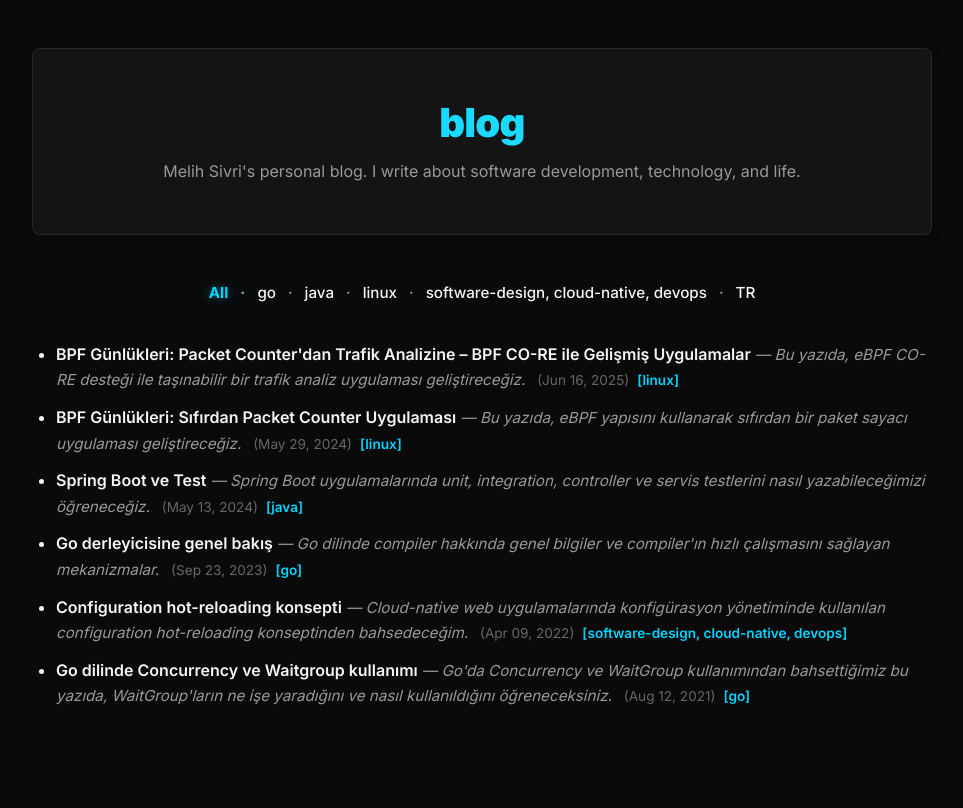
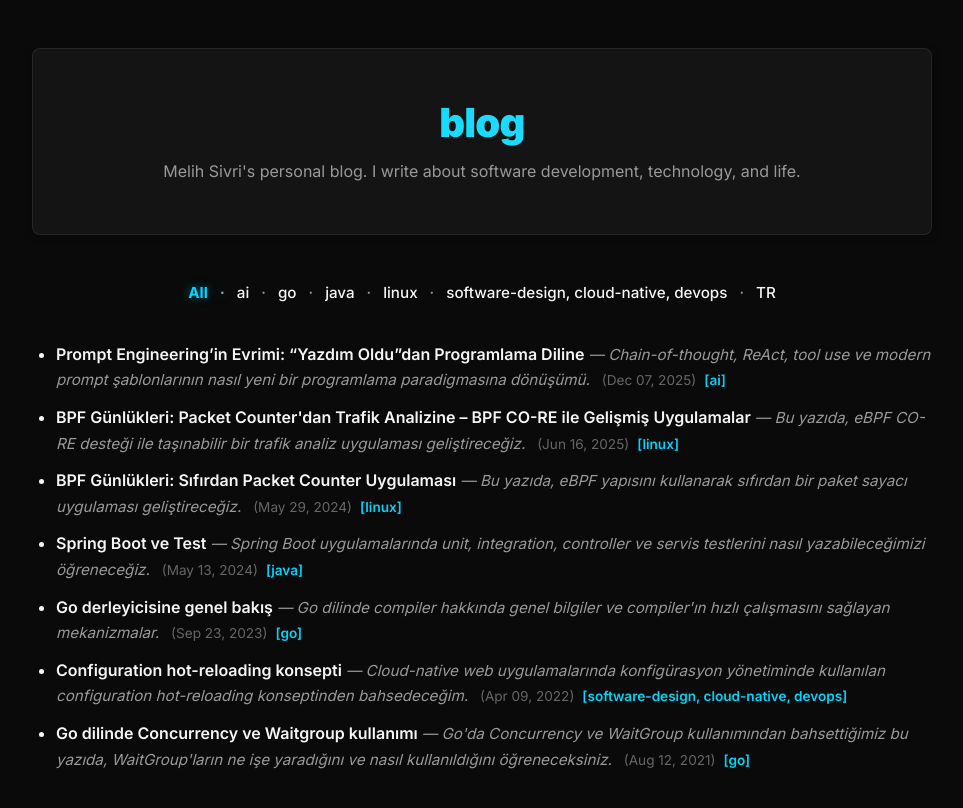
Before and after one commit to msrexe/msrexe.github.io, a Jekyll site: the page built from index.md, in a window 1280 px wide. Shown: the top 808 px of the page, without its empty margins (158-1121 px from the left). Built offline with Jekyll 4.4.1, drawn with Linux system fonts in a browser that asks for light colours; some of the changed lines change nothing that is shown.

Commit message:
Prompt engineering article

`````diff
--- a/_includes/head.html
+++ b/_includes/head.html
@@ -8,15 +8,35 @@
     <meta name="description" content="{{ site.description }}">
   {% endif %}
 
+  <!-- Open Graph / Facebook -->
+  <meta property="og:type" content="{% if page.layout == 'post' %}article{% else %}website{% endif %}" />
+  <meta property="og:url" content="{{ page.url | absolute_url }}" />
+  <meta property="og:title" content="{% if page.title %}{{ page.title }}{% else %}{{ site.title }}{% endif %}" />
+  <meta property="og:description" content="{% if page.description %}{{ page.description }}{% else %}{{ site.description }}{% endif %}" />
+  <meta property="og:site_name" content="{{ site.title }}" />
   {% if page.image %}
-    <meta property="og:image" content="{{ page.image | relative_url }}" />
-  {% else %}
-    <meta property="og:image" content="{{ site.favicon }}" />
+    <meta property="og:image" content="{{ page.image | absolute_url }}" />
+    <meta property="og:image:alt" content="{{ page.title }}" />
+  {% elsif site.logo %}
+    <meta property="og:image" content="{{ site.logo | absolute_url }}" />
   {% endif %}
-  <meta property="og:site_name" content="{{ site.title }}" />
-  <meta property="og:title" content="{{ site.title }}" />
-  <meta property="og:type" content="website" />
-  <meta property="og:url" content="{{ site.url }}" />
+  {% if page.date %}
+    <meta property="article:published_time" content="{{ page.date | date_to_xmlschema }}" />
+  {% endif %}
+  {% if page.author %}
+    <meta property="article:author" content="{{ page.author }}" />
+  {% endif %}
+
+  <!-- Twitter Card -->
+  <meta name="twitter:card" content="summary_large_image" />
+  <meta name="twitter:url" content="{{ page.url | absolute_url }}" />
+  <meta name="twitter:title" content="{% if page.title %}{{ page.title }}{% else %}{{ site.title }}{% endif %}" />
+  <meta name="twitter:description" content="{% if page.description %}{{ page.description }}{% else %}{{ site.description }}{% endif %}" />
+  {% if page.image %}
+    <meta name="twitter:image" content="{{ page.image | absolute_url }}" />
+  {% elsif site.logo %}
+    <meta name="twitter:image" content="{{ site.logo | absolute_url }}" />
+  {% endif %}
 
   <title>
     {%- if page.title -%}
--- /dev/null
+++ b/_includes/mermaid.html
@@ -0,0 +1,7 @@
+<script type="module">
+  import mermaid from 'https://cdn.jsdelivr.net/npm/mermaid@10/dist/mermaid.esm.min.mjs';
+  mermaid.initialize({
+    startOnLoad: true,
+    theme: 'default'
+  });
+</script>
--- a/_layouts/default.html
+++ b/_layouts/default.html
@@ -8,6 +8,7 @@
       </div>
     </main>
 
+    {%-include mermaid.html-%}
     {%-if site.goat_counter and jekyll.environment == "production"-%}
       {%-include goat_counter.html-%}
     {%-endif-%}
--- /dev/null
+++ b/_posts/2025-12-07-programming-as-prompting.md
@@ -0,0 +1,212 @@
+---
+layout: post
+title: "Prompt Engineering’in Evrimi: “Yazdım Oldu”dan Programlama Diline"
+description: "Chain-of-thought, ReAct, tool use ve modern prompt şablonlarının nasıl yeni bir programlama paradigmasına dönüşümü."
+image: /assets/images/meme-prompt.jpg
+category: ai
+slug: prompt-engineering
+author: msrexe
+lang: tr
+---
+
+![Image](/assets/images/meme-prompt.jpg)
+
+LLM dünyasına ilk girdiğimiz zaman hepimizin yaşadığı bir dönem vardı:
+**“Bir şey yazıyorum, model de bir şey söylüyor.”**
+
+Ama işler orada kalmadı. Bugün geldiğimiz nokta, prompt’ların neredeyse **kendi kuralları, kontrol akışları ve veri modelleri olan küçük birer program** gibi davrandığı bir dönem. Bu yazıda, dilim döndüğünce bu konuyu ele almaya çalışacağım.
+
+---
+
+## 1. Prompt Engineering’in Dönüşümü
+
+LLM’lerin ilk dönemlerinde sistem oldukça basitti:
+
+> Kullanıcı bir şey yazar → Model cevap verir
+
+Zaman içinde hem modeller büyüdü hem de onlardan beklentimiz. Bir noktada fark ettik ki:
+
+- Prompt dediğimiz mevzu, günün sonunda **bir kontrat**.
+- Model, bu kontrata uymaya çalışıyor.
+- Kontrat ne kadar netse, sonuç o kadar stabil oluyor.
+
+Bu farkındalık bizi bugünkü LLM dünyasının temel kavramlarına taşıdı: **chain-of-thought**, **ReAct**, **tool use**, **system prompt mimarileri** ve **prompt şablonları**.
+
+---
+
+## 2. Chain-of-Thought: Modelin Düşünmesine İzin Vermek
+
+Chain-of-thought (CoT), aslında çok basit bir ilkeye dayanıyor:
+
+**Modelin cevabı değil, o cevaba giden yolu üretmesini sağlamak.**
+
+Bir matematik sorusu düşünelim. Çözümü direkt istemekle, çözüm adımlarını istemek arasında ciddi fark var. CoT, modelin *içsel kararsızlıklarını daha stabil bir forma sokuyor* çünkü model adım adım ilerleyerek hatayı minimize ediyor.
+
+### Basit bir CoT akışı
+
+```
+
+Soru → Ara adımlar (Reasoning Steps (Chain-of-Thought)) → Sonuç
+
+````
+
+CoT, özellikle teknik konularda, algoritma açıklamalarında, hata analizlerinde ve uzun planlama gerektiren işlerde öne çıkıyor.
+
+> Not: CoT her zaman açık şekilde verilmez. LLM’lerin çoğu içsel olarak zaten bir tür gizli chain-of-thought çalıştırır.
+
+---
+
+## 3. ReAct: Düşünme + Hareket Etme
+
+ReAct, adından da anlaşılacağı üzere **Reasoning + Acting** birleşimidir.
+
+Bu yöntem, modele sadece düşünmeyi değil, dış sistemlerle iletişim kurmayı da öğretiyor.
+Yani:
+
+1. Düşün →
+2. Bir eylem seç →
+3. Tool çağır (MCP muhabbetlerinin devreye girdiği yer) →
+4. Sonucu değerlendir →
+5. Yeniden düşün →
+6. Final cevabı ver
+
+### ReAct döngüsü
+
+<div class="mermaid">
+sequenceDiagram
+    participant U as User
+    participant M as Model
+    participant T as Tool
+
+    U->>M: Soru
+    M->>M: Reasoning Step
+    M->>T: Tool Action
+    T->>M: Tool Output
+    M->>M: New Reasoning Step
+    M->>U: Final Answer
+</div>
+
+
+Bu yaklaşım özellikle **kod oluşturma**, **veri çekme**, **hesaplama yapma**, **RAG tabanlı sorgular** ve **ajan sistemleri** için temel yapı taşı haline geldi.
+
+---
+
+## 4. Tool Use: LLM’in Alamet-i Farikası
+
+Tek başına bir model çok şey yapabilir; ama **dış araçlara erişimi olan** tabiri caizse uzuvları olan bir model, bambaşka bir seviyedir.
+
+Tool use, LLM’lere:
+
+* Web search
+* Kod çalıştırma
+* Veri tabanı sorgulama
+* Dönüşümler (image → text vb.)
+* Hesaplama
+
+gibi yetenekler kazandırıyor.
+
+Böylece model artık sadece "konuşan" bir varlık değil;
+**iş yapan ajan** oluyor.
+
+---
+
+## 5. System Prompt: Görünmeyen Kod
+
+System prompt, çoğu kullanıcı için görünmeyen ama işin en kritik kısmı.
+
+Eğer prompt’ı bir program olarak düşünürsek, system prompt da **main() fonksiyonuna** benzer.
+Modelin kimliği, sınırları ve davranış şekli burada belirlenir.
+
+### System prompt neleri belirler?
+
+* Ton
+* Rol
+* Sorumluluklar
+* Format
+* Güvenlik kuralları
+* Kısıtlamalar
+
+Kısacası system prompt, modelin *doğal ortamıdır*.
+
+Bazen tek bir satır:
+
+> "You are a helpful assistant."
+
+Bazen de sayfalarca kurallar:
+
+```
+You MUST always respond in JSON.
+Never break schema.
+Use short sentences.
+```
+
+Bu yapı sayesinde, LLM’ler “çıktıda tutarlılık” sağlamaya çok daha yatkın hale gelir.
+
+Geçenlerde Twitter'ın Grok'unda yaşanan sağa sola sataşma, küfürler savurma olayı da burada yapılan değişiklikler sonucu meydana gelmiş ve yine uygun system promptları ile çözülmüştü.
+![alt text](/assets/images/grok-fix-commit.png)
+
+---
+
+## 6. Prompt Şablonları ve Best Practice’ler
+
+Bir noktadan sonra prompt yazmak, *her seferinde sıfırdan metin üretmekten* çok daha fazlası oldu.
+Kendimizi şablonlar oluştururken ve bunun küçük bir DSL’e dönüştüğünü fark ederken bulduk.
+
+İyi bir prompt şablonu:
+
+* **Girdi formatını açıklar**
+* **Çıkışı tanımlar**
+* **Örnek input-output sağlar**
+* **Köşeli durumları belirtir**
+* **Modelin sınırlarını çizer**
+
+### Örnek bir şablon
+
+```
+# Task
+Sen bir kod inceleme aracı olarak davranacaksın.
+
+# Input Format
+<code></code> etiketleri arasında yalnızca Go kodu verilecek.
+
+# Output Format
+Aşağıdaki alanları içeren JSON üret:
+- issues: []
+- suggestions: []
+- complexity_score: number
+
+# Rules
+- Kod çalışabilir olmasa bile analiz et.
+- Tahmin etme; sadece kodda gördüğünü yorumla.
+```
+
+Bu yapı, modele aslında *küçük bir API kontratı* sunar.
+
+---
+
+## 7. Prompt Artık Bir Dil: Peki Sonrası?
+
+Bugün geldiğimiz seviyede, prompt artık “metin girişi” değil,
+**kontrollü bir programlama modeli**.
+
+Üstelik:
+
+* Kontrol akışı var (ReAct)
+* Fonksiyon çağrıları var (tool use)
+* Derin düşünme var (CoT)
+* Runtime davranışını belirleyen bir config var (system prompt)
+* Şablonlar var (bir nevi DSL mantığı)
+
+Kısacası, prompt engineering artık kendi ekosistemini oluşturmuş durumda.
+
+---
+
+## Sonuç
+
+Bu yazıda, prompt engineering’in basit bir “yazdım oldu” anlayışından çıkıp, kendi kurallarına sahip bir **programlama modeline** dönüşümünü ele aldık. CoT, ReAct, tool use ve system prompt gibi kavramların her biri bu dönüşümde kritik rol oynuyor.
+
+Artık bir LLM’e soru sorduğumuzda sadece cevap almıyoruz;
+**modelle birlikte bir çalışma akışı tasarlıyoruz.**
+
+Bir sonraki yazıda buluşana dek
+esenlikle kalın..
`````
Also changed, not shown: assets/images/grok-fix-commit.png (added), assets/images/meme-prompt.jpg (added).
